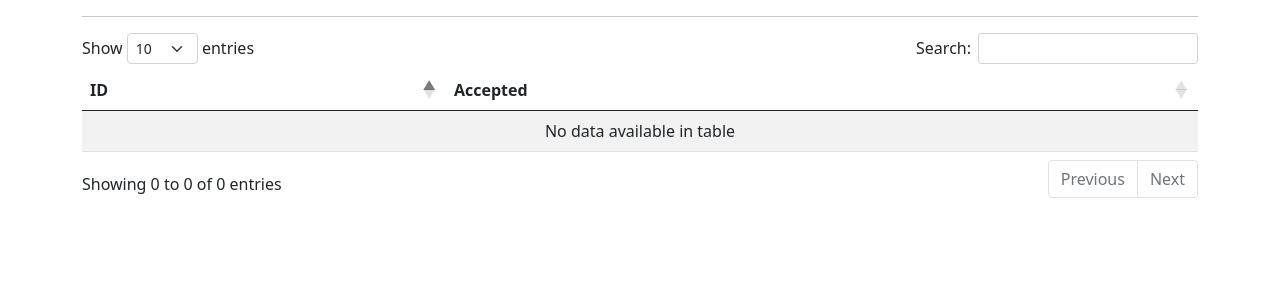
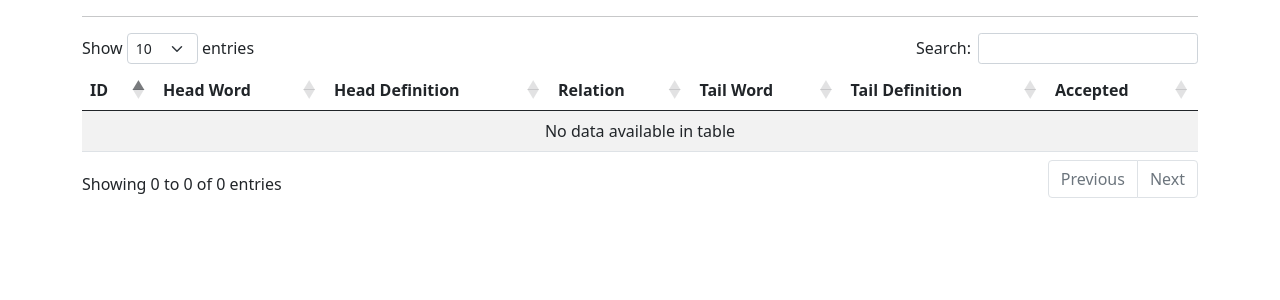
Before and after one commit to slowwavesleep/QualiaAnnotationUI, a Flask app: page /annotations in a window 1280 px wide. Shown: the top 300 px of the page. Run offline with Flask 2, Linux system fonts and the light colour scheme; data that the repository does not hold is empty; parts of the project's set-up code (start-up, migrations or seed data) failed here and were passed over; some libraries are stand-ins or nearby versions.

Commit message:
Update annotations

```diff
--- a/app.py
+++ b/app.py
@@ -66,7 +66,15 @@ def index():
 
 @app.route("/annotations")
 def view_annotations():
-    annotations = Annotation.query
+    annotations = Annotation.query\
+        .join(Record, Annotation.record_id == Record.record_id)\
+        .add_columns(Record.record_id,
+                     Record.word_1,
+                     Record.fn_definition_1,
+                     Record.relation,
+                     Record.word_2,
+                     Record.fn_definition_2,
+                     Annotation.approved)
     return render_template("view_annotations.html", annotations=annotations)
 
 
@@ -74,6 +82,7 @@ def view_annotations():
 def view_data():
     records = Record.query
     return render_template("view_records.html", records=records)
+
 
 @app.route("/annotations/export")
 def export():
--- a/templates/view_annotations.html
+++ b/templates/view_annotations.html
@@ -5,6 +5,11 @@
     <thead>
       <tr>
         <th>ID</th>
+        <th>Head Word</th>
+        <th>Head Definition</th>
+        <th>Relation</th>
+        <th>Tail Word</th>
+        <th>Tail Definition</th>
         <th>Accepted</th>
       </tr>
     </thead>
@@ -12,6 +17,11 @@
       {% for annotation in annotations %}
         <tr>
           <td>{{ annotation.record_id }}</td>
+          <td>{{ annotation.word_1 }}</td>
+          <td>{{ annotation.fn_definition_1 }}</td>
+          <td>{{ annotation.relation }}</td>
+          <td>{{ annotation.word_2 }}</td>
+          <td>{{ annotation.fn_definition_2 }}</td>
           <td>{{ annotation.approved }}</td>
         </tr>
       {% endfor %}
```
